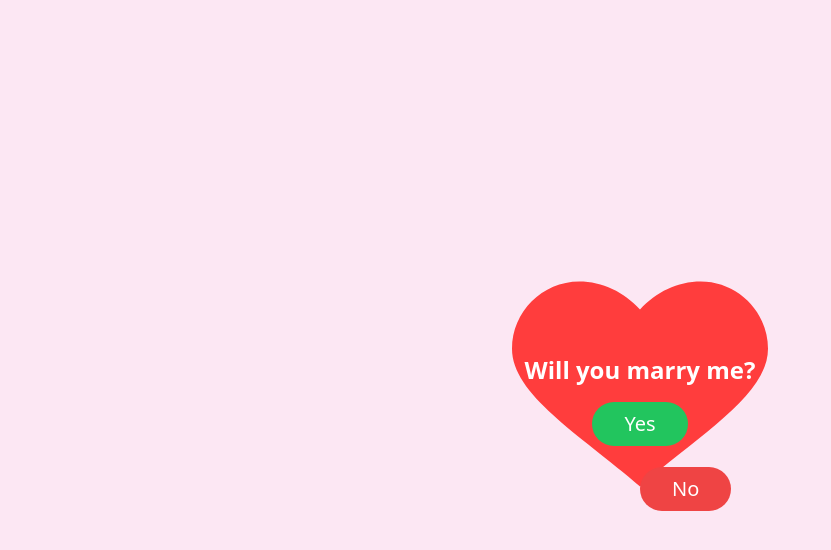
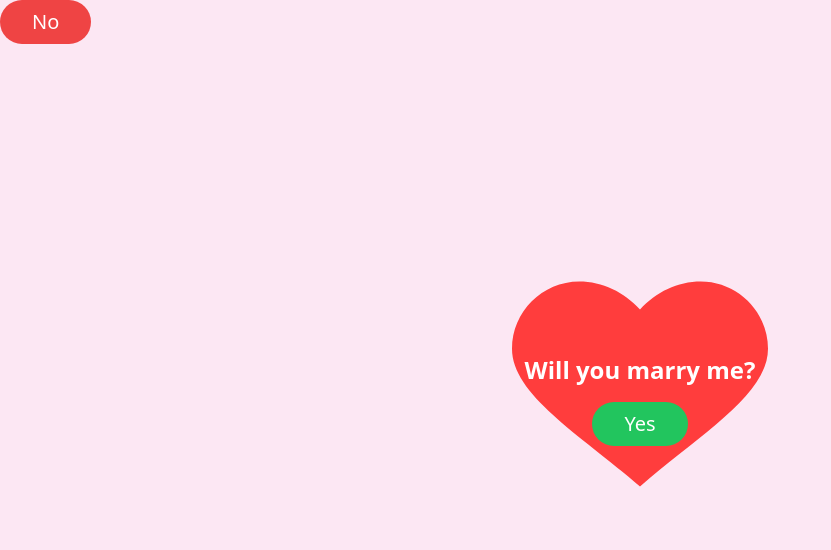
Before and after one commit to Umair-xdd/Heheh, a React (Vite) app: page / in a window 1280 px wide. Shown: the top 550 px of the page, without its empty margins (0-831 px from the left). Built offline with nearby package versions, Linux system fonts and the light colour scheme.

Commit message:
Updated the layout and fixed bugs

```diff
--- a/src/App.jsx
+++ b/src/App.jsx
@@ -2,8 +2,8 @@ import React, { useState } from "react";
 
 function App() {
   const [noButtonPosition, setNoButtonPosition] = useState({
-    top: "70%",
-    left: "50%",
+    top: "0%", // Initially positioned to be directly below the Yes button
+    left: "0%",
   });
   const [showResult, setShowResult] = useState(false);
 
@@ -46,21 +46,20 @@ function App() {
               Yes
             </button>
             {/* No Button */}
+          </div>
+        </div>
+      </div>
       <button
         className="bg-red-500 text-white px-8 py-2 rounded-full text-xl transition-all"
         style={{
-                position: "absolute",
+          position: "absolute", // Keep this for movement
           top: noButtonPosition.top,
           left: noButtonPosition.left,
         }}
-              onMouseEnter={moveNoButton}
+        onMouseEnter={moveNoButton} // Retain the hover effect for the "No" button
       >
         No
       </button>
-          </div>
-        </div>
-      </div>
-
       {showResult && (
         <div className="absolute text-center text-4xl text-pink-600 font-bold top-20">
           🎉 She said YES! ❤️
```
Lines whose indentation alone changed are shown as unchanged.
